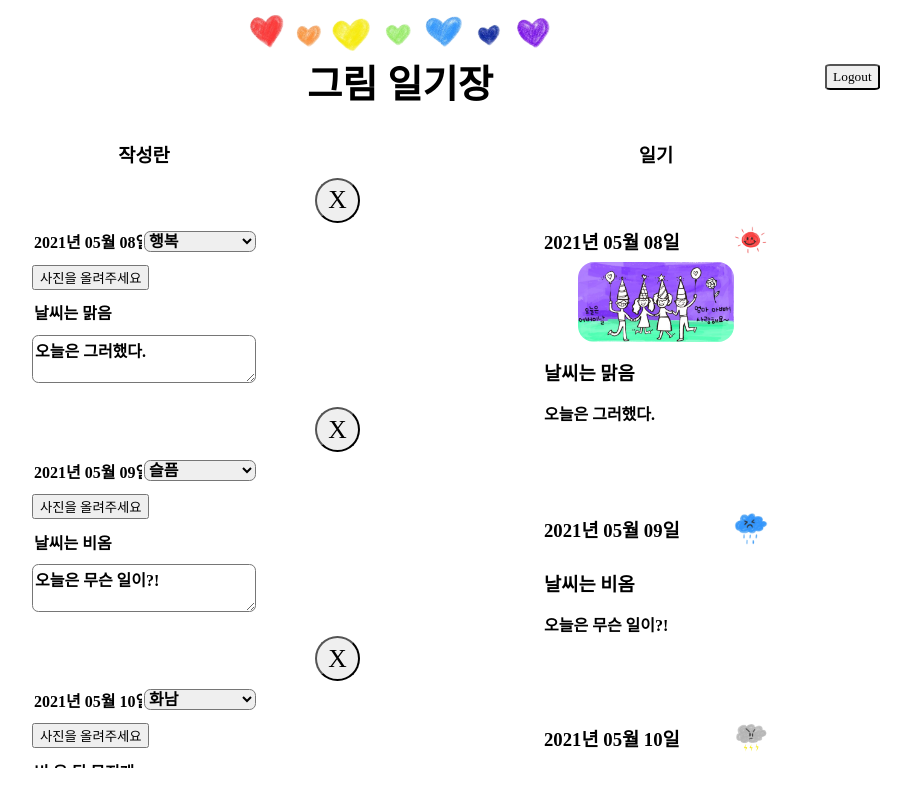
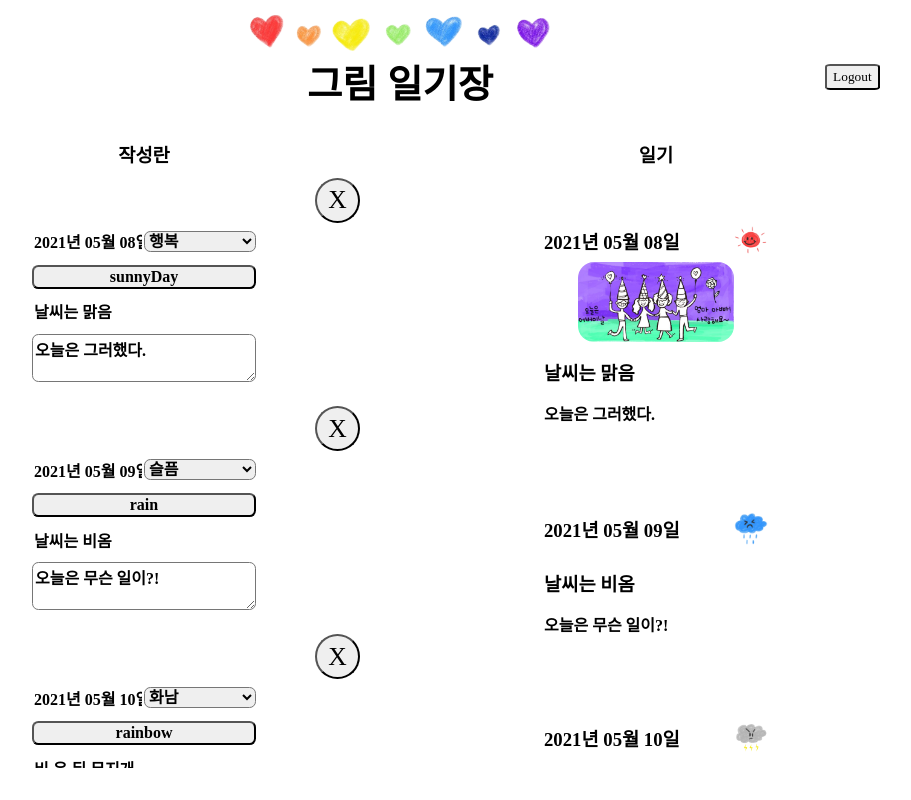
Before and after one commit to y-solb/diary, a React (Create React App) app: page /maker in a window 1280 px wide. Shown: the whole page, without its empty margins (240-1151 px from the left). Built offline with nearby package versions, Linux system fonts and the light colour scheme; no server answers; sample sign-in values are in the browser's storage; a web font is replaced by a local one.

Commit message:
feat : handle image uploading

```diff
--- a/src/app.jsx
+++ b/src/app.jsx
@@ -3,7 +3,7 @@ import styles from './app.module.css';
 import Login from './components/login/login';
 import Maker from './components/maker/maker';
 
-function App({ authService }) {
+function App({ FileInput, authService }) {
   return (
     <div className={styles.app}>
       <Router>
@@ -12,7 +12,7 @@ function App({ authService }) {
             <Login authService={authService} />
           </Route>
           <Route path="/maker">
-            <Maker authService={authService} />
+            <Maker authService={authService} FileInput={FileInput} />
           </Route>
         </Switch>
       </Router>
--- a/src/components/card_add_form/card_add_form.jsx
+++ b/src/components/card_add_form/card_add_form.jsx
@@ -1,14 +1,18 @@
-import React, { useRef } from 'react';
+import React, { useRef, useState } from 'react';
 import styles from './card_add_form.module.css';
 import TextareaAutosize from 'react-textarea-autosize';
-import ImageFileInput from '../image_file_input/image_file_input';
 
-const CardAddForm = ({ onAdd }) => {
+const CardAddForm = ({ FileInput, onAdd }) => {
   const formRef = useRef();
   const dateRef = useRef();
   const feelingRef = useRef();
   const titleRef = useRef();
   const contentsRef = useRef();
+  const [file, setFile] = useState({ fileName: null, fileURL: null });
+
+  const onFileChange = (file) => {
+    setFile({ fileName: file.name, fileURL: file.url });
+  };
 
   const onSubmit = (event) => {
     event.preventDefault();
@@ -16,11 +20,14 @@ const CardAddForm = ({ onAdd }) => {
       id: Date.now(),
       date: dateRef.current.value,
       feeling: feelingRef.current.value,
+      fileName: file.fileName || '',
+      fileUrl: file.fileURL || '',
       title: titleRef.current.value,
       contents: contentsRef.current.value,
     };
+    onAdd(card);
     formRef.current.reset();
-    onAdd(card);
+    setFile({ fileName: null, fileURL: null });
   };
 
   return (
@@ -36,7 +43,7 @@ const CardAddForm = ({ onAdd }) => {
       <button className={styles.addBtn} onClick={onSubmit}>
         +
       </button>
-      <ImageFileInput />
+      <FileInput name={file.fileName} onFileChange={onFileChange} />
       <input type="text" ref={titleRef} name="title" className={styles.title} placeholder="제목"></input>
       <TextareaAutosize
         ref={contentsRef}
--- a/src/components/card_edit_form/card_edit_form.jsx
+++ b/src/components/card_edit_form/card_edit_form.jsx
@@ -1,15 +1,13 @@
-import React, { useRef } from 'react';
+import React from 'react';
 import styles from './card_edit_form.module.css';
 import TextareaAutosize from 'react-textarea-autosize';
-import ImageFileInput from '../image_file_input/image_file_input';
 
-const CardEditForm = ({ card, updateCard, deleteCard }) => {
-  const dateRef = useRef();
-  const feelingRef = useRef();
-  const titleRef = useRef();
-  const contentsRef = useRef();
+const CardEditForm = ({ FileInput, card, updateCard, deleteCard }) => {
+  const { date, feeling, fileName, title, contents } = card;
 
-  const { date, feeling, title, contents } = card;
+  const onFileChange = (file) => {
+    updateCard({ ...card, fileName: file.name, fileURL: file.url });
+  };
 
   const onChange = (event) => {
     if (event.currentTarget == null) {
@@ -23,14 +21,13 @@ const CardEditForm = ({ card, updateCard, deleteCard }) => {
     <form className={styles.form}>
       <input
         type="text"
-        ref={dateRef}
         name="date"
         onChange={onChange}
         value={date}
         className={styles.date}
         placeholder="날짜"
       ></input>
-      <select ref={feelingRef} name="feeling" onChange={onChange} value={feeling} className={styles.feeling}>
+      <select name="feeling" onChange={onChange} value={feeling} className={styles.feeling}>
         <option value="happy">행복</option>
         <option value="soso">그냥저냥</option>
         <option value="sad">슬픔</option>
@@ -39,10 +36,9 @@ const CardEditForm = ({ card, updateCard, deleteCard }) => {
       <button className={styles.deleteBtn} onClick={deleteCard}>
         X
       </button>
-      <ImageFileInput />
+      <FileInput name={fileName} onFileChange={onFileChange} />
       <input
         type="text"
-        ref={titleRef}
         name="title"
         onChange={onChange}
         value={title}
@@ -50,7 +46,6 @@ const CardEditForm = ({ card, updateCard, deleteCard }) => {
         placeholder="제목"
       ></input>
       <TextareaAutosize
-        ref={contentsRef}
         name="contents"
         onChange={onChange}
         value={contents}
--- a/src/components/editor/editor.jsx
+++ b/src/components/editor/editor.jsx
@@ -3,14 +3,20 @@ import CardAddForm from '../card_add_form/card_add_form';
 import CardEditForm from '../card_edit_form/card_edit_form';
 import styles from './editor.module.css';
 
-const Editor = ({ cards, addCard, updateCard, deleteCard }) => (
+const Editor = ({ FileInput, cards, addCard, updateCard, deleteCard }) => (
   <section className={styles.editor}>
     <h1 className={styles.title}>작성란</h1>
     <div className={styles.cards}>
       {Object.keys(cards).map((key) => (
-        <CardEditForm key={key} card={cards[key]} updateCard={updateCard} deleteCard={deleteCard} />
+        <CardEditForm
+          key={key}
+          FileInput={FileInput}
+          card={cards[key]}
+          updateCard={updateCard}
+          deleteCard={deleteCard}
+        />
       ))}
-      <CardAddForm onAdd={addCard} />
+      <CardAddForm FileInput={FileInput} onAdd={addCard} />
     </div>
   </section>
 );
--- a/src/components/image_file_input/image_file_input.jsx
+++ b/src/components/image_file_input/image_file_input.jsx
@@ -1,10 +1,32 @@
-import React from 'react';
+import React, { useRef } from 'react';
 import styles from './image_file_input.module.css';
 
-const ImageFileInput = (props) => {
+const ImageFileInput = ({ imageUploader, name, onFileChange }) => {
+  const inputRef = useRef();
+
+  const onChange = async (event) => {
+    const uploaded = await imageUploader.upload(event.target.files[0]);
+    onFileChange({ name: uploaded.original_filename, url: uploaded.url });
+  };
+
+  const onButtonClick = (event) => {
+    event.preventDefault();
+    inputRef.current.click();
+  };
+
   return (
     <div className={styles.container}>
-      <button className={styles.imgBtn}>사진을 올려주세요</button>
+      <input
+        ref={inputRef}
+        className={styles.input}
+        type="file"
+        name="file"
+        accept="image/*"
+        onChange={onChange}
+      ></input>
+      <button className={styles.imgBtn} onClick={onButtonClick}>
+        {name || '사진을 올려주세요'}
+      </button>
     </div>
   );
 };
--- a/src/components/image_file_input/image_file_input.module.css
+++ b/src/components/image_file_input/image_file_input.module.css
@@ -0,0 +1,48 @@
+@value makerLightYellow,makerLightGrey,makerPink,makerGrey,makerBlack from '../../common/colors.css';
+
+.container {
+  width: 100%;
+  display: flex;
+  justify-content: center;
+  align-items: center;
+}
+
+.input {
+  display: none;
+}
+
+.imgBtn {
+  width: 100%;
+  background-color: makerLightYellow;
+  border: 2px solid makerGrey;
+  border-radius: 0.4rem;
+  font-size: 1rem;
+  font-weight: 600;
+}
+
+.imgBtn.grey {
+  color: makerGrey;
+}
+
+.imgBtn:hover {
+  border: 2px solid makerBlack;
+  color: makerBlack;
+}
+
+.loading {
+  width: 1.5rem;
+  height: 1.5rem;
+  border-radius: 50%;
+  border: 2px solid makerLightGrey;
+  border-top: 2px solid makerPink;
+  animation: spin 2s linear infinite;
+}
+
+@keyframes spin {
+  0% {
+    transform: rotate(0deg);
+  }
+  100% {
+    transform: rotate(360deg);
+  }
+}
--- a/src/components/maker/maker.jsx
+++ b/src/components/maker/maker.jsx
@@ -5,7 +5,7 @@ import Header from '../header/header';
 import Editor from '../editor/editor';
 import Preview from '../preview/preview';
 
-const Maker = ({ authService }) => {
+const Maker = ({ FileInput, authService }) => {
   const [cards, setCards] = useState({
     1: {
       id: '1',
@@ -69,7 +69,13 @@ const Maker = ({ authService }) => {
     <section className={styles.maker}>
       <Header onLogout={onLogout} />
       <div className={styles.container}>
-        <Editor cards={cards} addCard={createOrUpdateCard} updateCard={createOrUpdateCard} deleteCard={deleteCard} />
+        <Editor
+          FileInput={FileInput}
+          cards={cards}
+          addCard={createOrUpdateCard}
+          updateCard={createOrUpdateCard}
+          deleteCard={deleteCard}
+        />
         <Preview cards={cards} />
       </div>
     </section>
--- a/src/index.js
+++ b/src/index.js
@@ -3,12 +3,16 @@ import ReactDOM from 'react-dom';
 import './index.module.css';
 import App from './app.jsx';
 import AuthService from './service/auth_service';
+import ImageUploader from './service/image_uploader';
+import ImageFileInput from './components/image_file_input/image_file_input';
 
 const authService = new AuthService();
+const imageUploader = new ImageUploader();
+const FileInput = (props) => <ImageFileInput {...props} imageUploader={imageUploader} />;
 
 ReactDOM.render(
   <React.StrictMode>
-    <App authService={authService} />
+    <App authService={authService} FileInput={FileInput} />
   </React.StrictMode>,
   document.getElementById('root')
 );
--- /dev/null
+++ b/src/service/image_uploader.js
@@ -0,0 +1,18 @@
+const url = process.env.REACT_APP_CLOUDINARY_API_KEY;
+const name = process.env.REACT_APP_CLOUDINARY_PROJECT_NAME;
+
+class ImageUploader {
+  async upload(file) {
+    const data = new FormData();
+    data.append('file', file);
+    data.append('upload_preset', name);
+
+    const res = await fetch(url, {
+      method: 'POST',
+      body: data,
+    });
+    return await res.json();
+  }
+}
+
+export default ImageUploader;
```
